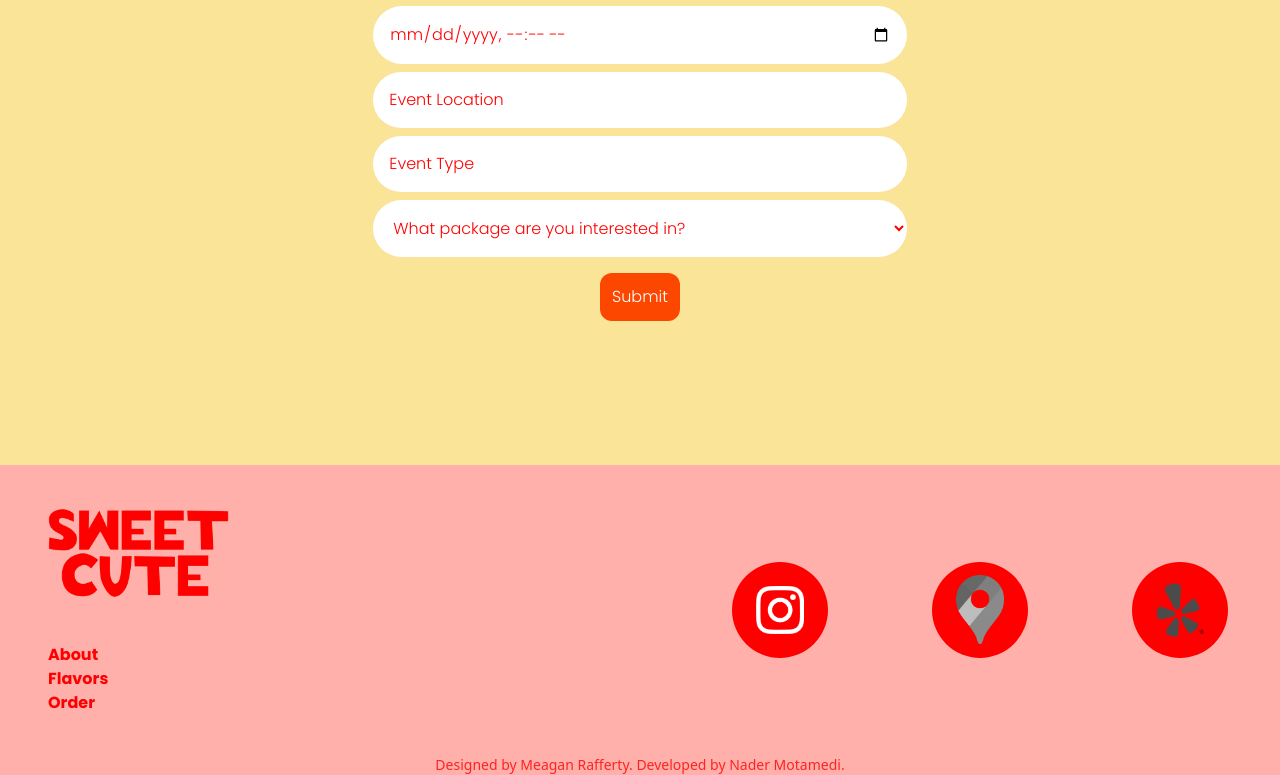
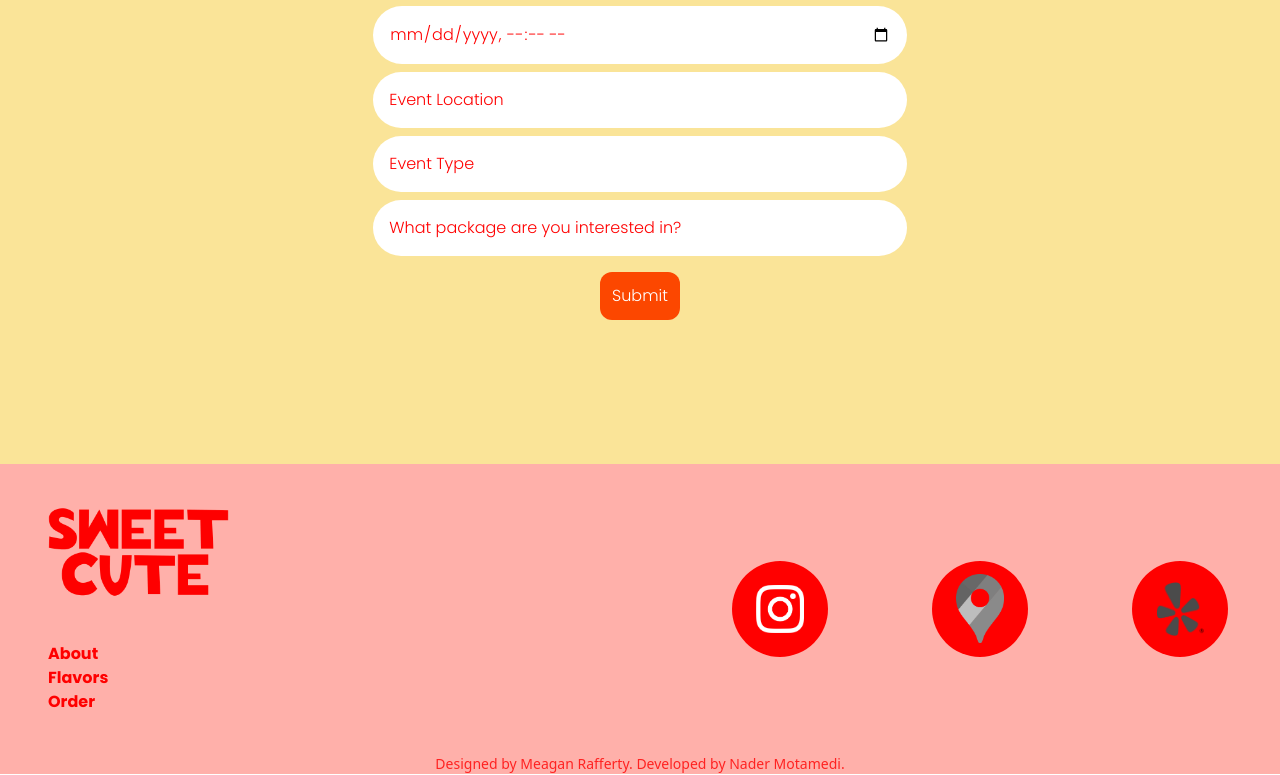
Before and after one commit to nmotamedi/SweetCuteCreamery, a React (Vite) app in the folder sweetcute/: page /catering in a window 1280 px wide. Shown: the part 3602-4377 px from the top of the page. Built offline with nearby package versions, Linux system fonts and the light colour scheme.

Commit message:
Updated css for form

```diff
--- a/sweetcute/src/Pages/Catering.tsx
+++ b/sweetcute/src/Pages/Catering.tsx
@@ -346,7 +346,7 @@ export function Catering() {
                 name="eventDate"
                 required
                 placeholder="Event Date"
-                className="bg-white rounded-full p-4 w-full min-h-[56px] mb-2 placeholder:text-[#FF0000]"
+                className="block w-full rounded-full p-4 text-[#FF0000] appearance-none bg-white mb-2"
                 value={eventDate}
                 onChange={(e) => setEventDate(e.currentTarget.value)}
               />
@@ -372,7 +372,7 @@ export function Catering() {
               />
 
               <select
-                className="bg-white  rounded-full p-4 w-full min-h-[56px] mb-2 placeholder:text-[#FF0000]"
+                className="block w-full rounded-full p-4 text-[#FF0000] appearance-none bg-white mb-2"
                 onChange={(e) => setDesiredPackage(e.currentTarget.value)}
               >
                 <option defaultChecked value="">
```
